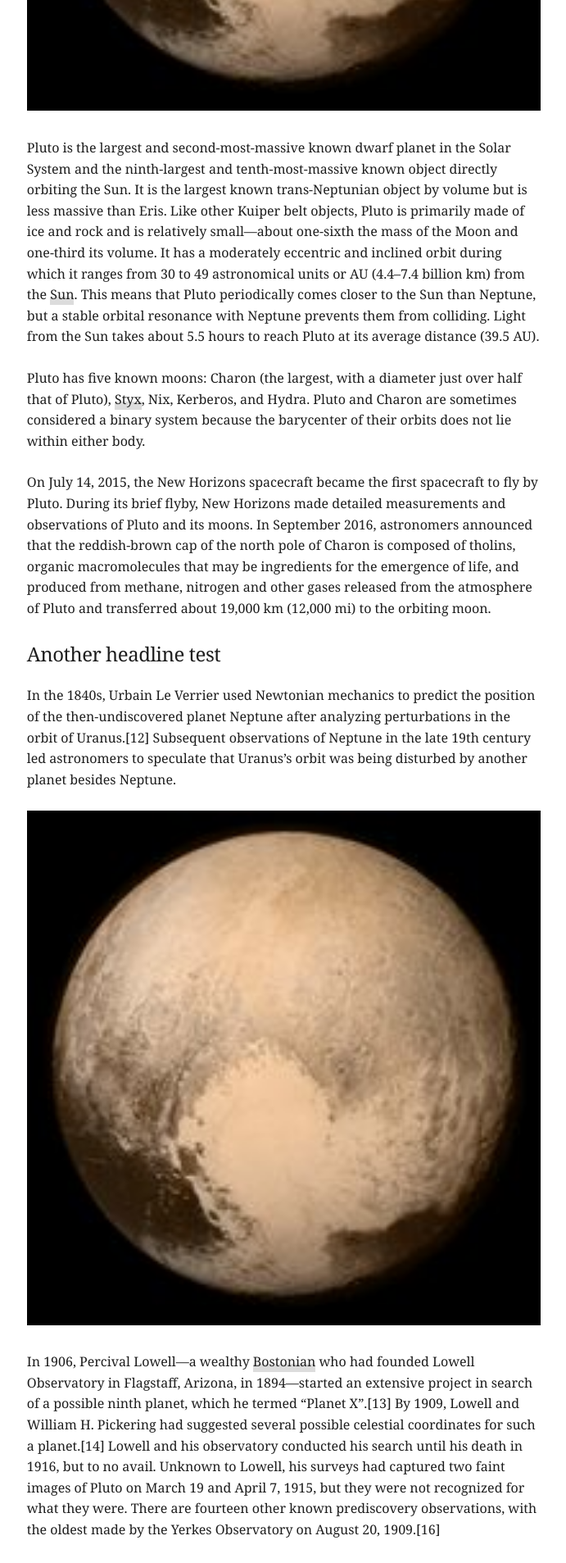
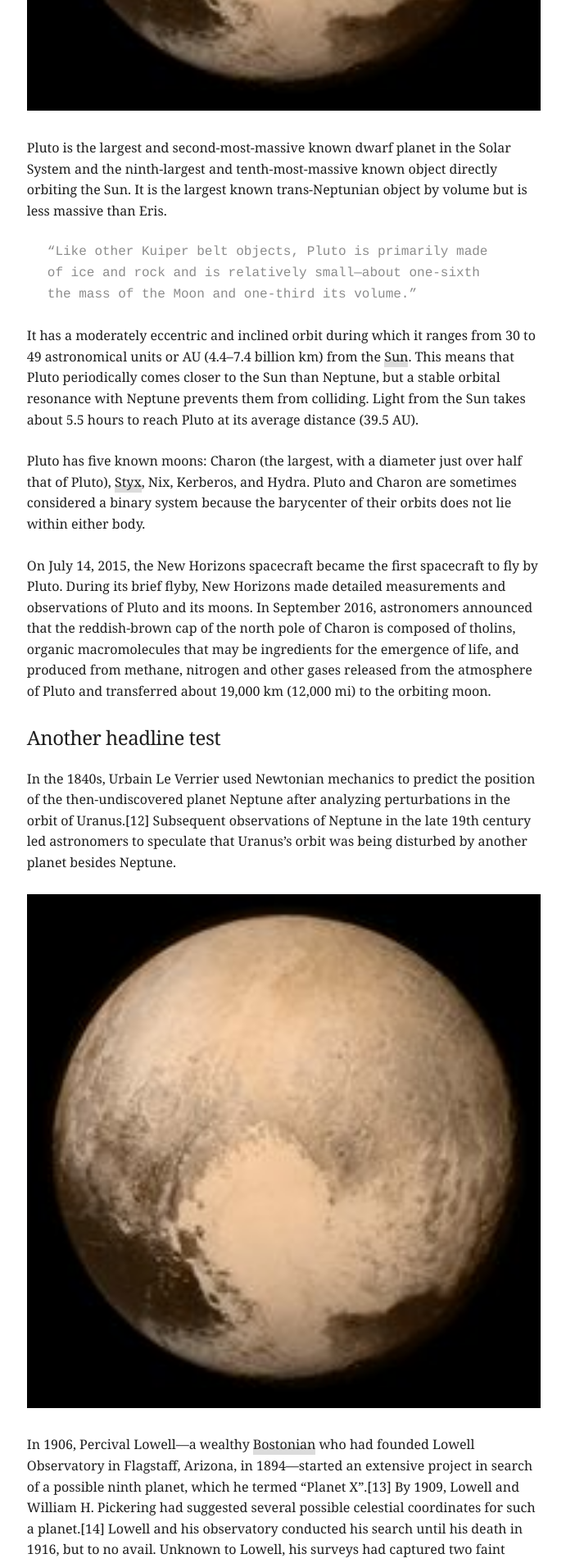
Before and after one commit to dnsos/jekyll-test, a Jekyll site: the page built from _posts/2017-08-04-pluto.md, in a window 1280 px wide. Shown: the part 1123-3030 px from the top of the page at 82% size, without its empty margins (460-1151 px from the left). Built offline with Jekyll 4.4.1, drawn with Linux system fonts in a browser that asks for light colours; some of the changed text lies outside the part shown.

Commit message:
Different stuff

```diff
--- a/_config.yml
+++ b/_config.yml
@@ -3,3 +3,5 @@
 baseurl: /jekyll-test
 exclude: ['README.md']
 permalink: pretty
+sass:
+    sass_dir: _scss
--- a/_includes/nav.html
+++ /dev/null
@@ -1,6 +0,0 @@
-<nav>
-  <ul>
-    <li><a href="{{site.baseurl}}/index">Home</a></li>
-    <li><a href="{{site.baseurl}}/essay-overview">Essays</a></li>
-  </ul>
-</nav>
--- a/_layouts/essay.html
+++ b/_layouts/essay.html
@@ -16,8 +16,7 @@
     </section>
     {{content}}
     <section class="license">
-      <p>License: {{page.license}}</p>
-      <p>Licensor: Test</p>
+      <p>License: {{page.license}} (Test)</p>
     </section>
   </section>
 
--- a/_posts/2017-08-04-pluto.md
+++ b/_posts/2017-08-04-pluto.md
@@ -15,7 +15,11 @@
 
 ![Pluto]({{site.baseurl}}/img/pluto.jpg)
 
-Pluto is the largest and second-most-massive known dwarf planet in the Solar System and the ninth-largest and tenth-most-massive known object directly orbiting the Sun. It is the largest known trans-Neptunian object by volume but is less massive than Eris. Like other Kuiper belt objects, Pluto is primarily made of ice and rock and is relatively small—about one-sixth the mass of the Moon and one-third its volume. It has a moderately eccentric and inclined orbit during which it ranges from 30 to 49 astronomical units or AU (4.4–7.4 billion km) from the [Sun](https://en.wikipedia.org/wiki/Dwarf_planet "dwarf planet"). This means that Pluto periodically comes closer to the Sun than Neptune, but a stable orbital resonance with Neptune prevents them from colliding. Light from the Sun takes about 5.5 hours to reach Pluto at its average distance (39.5 AU).
+Pluto is the largest and second-most-massive known dwarf planet in the Solar System and the ninth-largest and tenth-most-massive known object directly orbiting the Sun. It is the largest known trans-Neptunian object by volume but is less massive than Eris.
+
+> "Like other Kuiper belt objects, Pluto is primarily made of ice and rock and is relatively small—about one-sixth the mass of the Moon and one-third its volume."
+
+It has a moderately eccentric and inclined orbit during which it ranges from 30 to 49 astronomical units or AU (4.4–7.4 billion km) from the [Sun](https://en.wikipedia.org/wiki/Dwarf_planet "dwarf planet"). This means that Pluto periodically comes closer to the Sun than Neptune, but a stable orbital resonance with Neptune prevents them from colliding. Light from the Sun takes about 5.5 hours to reach Pluto at its average distance (39.5 AU).
 
 Pluto has five known moons: Charon (the largest, with a diameter just over half that of Pluto), [Styx](https://en.wikipedia.org/wiki/Dwarf_planet "dwarf planet"), Nix, Kerberos, and Hydra. Pluto and Charon are sometimes considered a binary system because the barycenter of their orbits does not lie within either body.
 
--- a/css/main.css
+++ b/css/main.css
@@ -1,8 +1,6 @@
 ---
 ---
 
-/* Never touch this css file. All changes are made in _includes/css/ */
-
 {% include css/normalize.css %}
 {% include css/skeleton.css %}
-{% include css/standard.css %}
+{% include css/custom.css %}
```
Also changed, not shown: _includes/css/custom.css (renamed from _includes/css/standard.css, +14 -2 lines), README.md, _includes/css/normalize.css.
